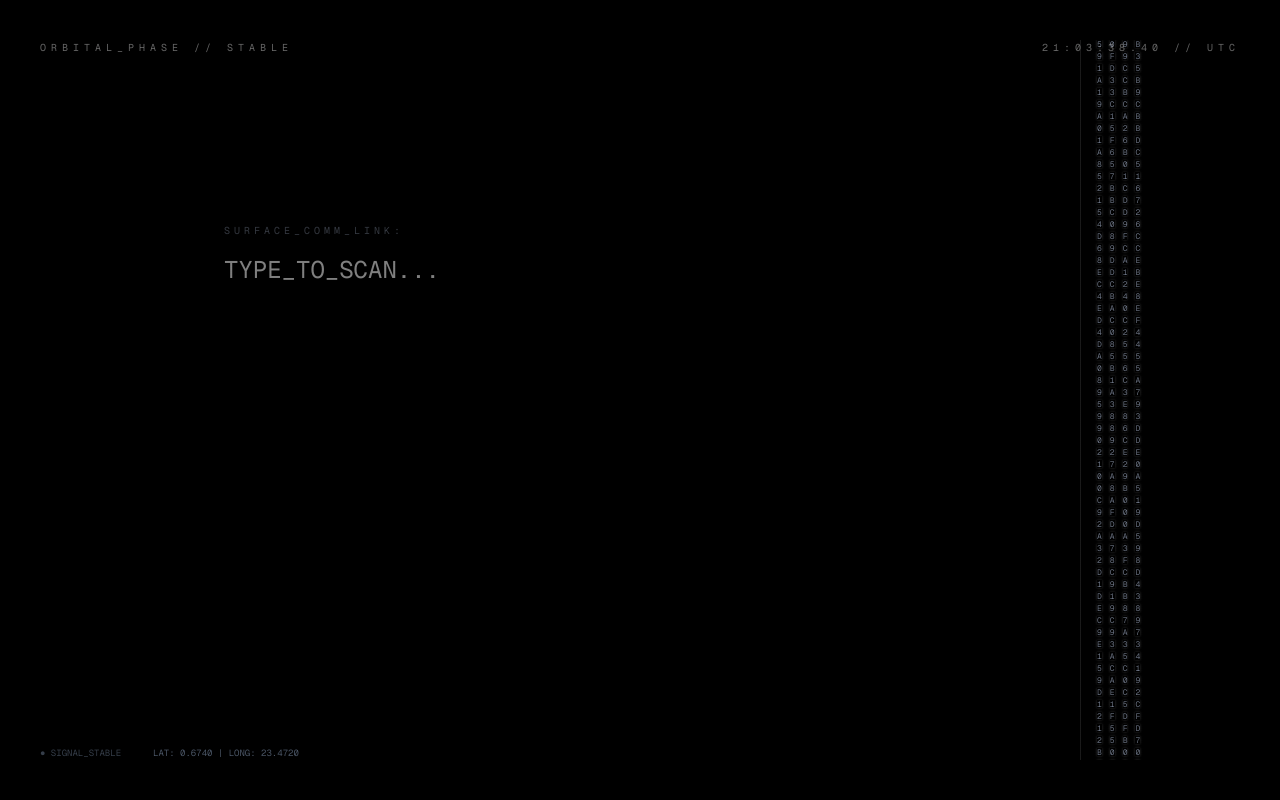
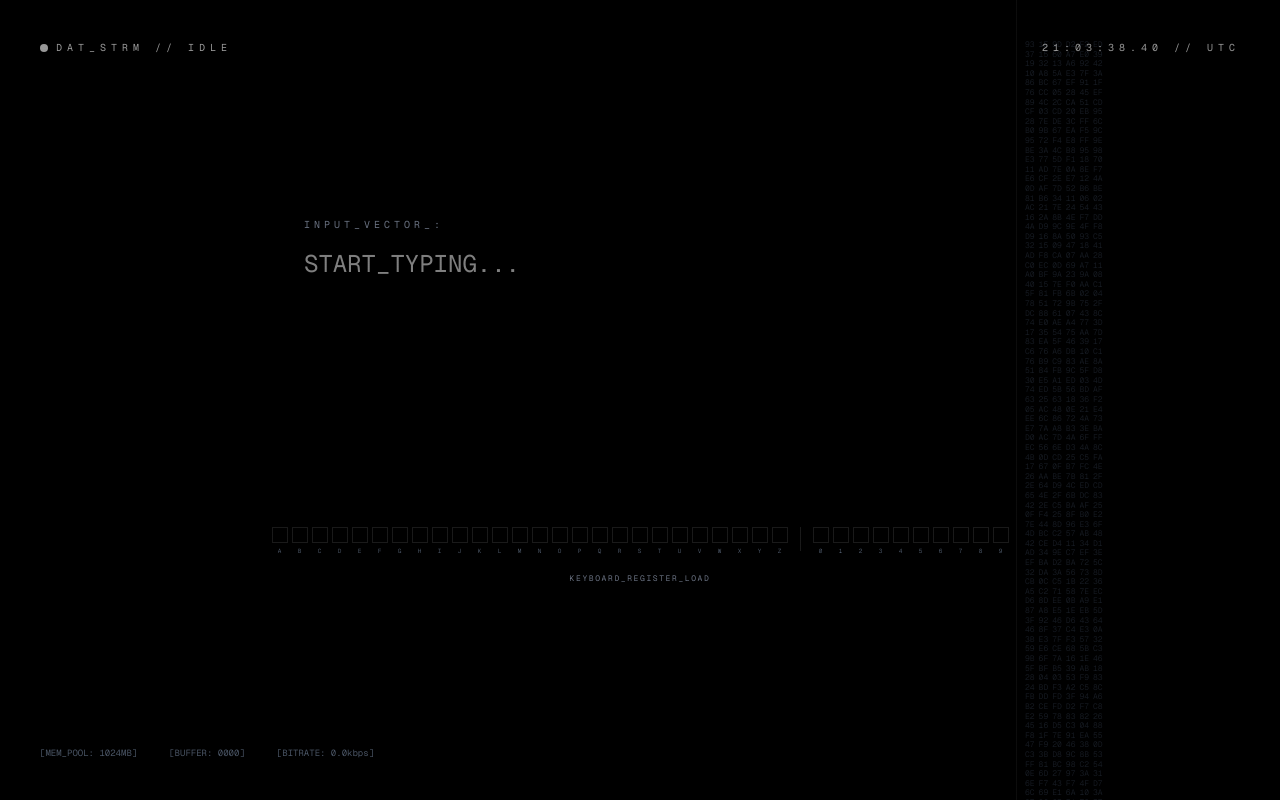
Before and after one commit to marcandreottola/terminal-project, a Next.js app: page / in a window 1280 px wide. Built offline with nearby package versions, Linux system fonts and the light colour scheme.

Commit message:
keyboard register tiles and edge data

```diff
--- a/src/app/page.tsx
+++ b/src/app/page.tsx
@@ -1,5 +1,5 @@
 'use client';
-import { useEffect, useState, useMemo } from 'react';
+import { useEffect, useState } from 'react';
 
 export default function Home() {
   const [input, setInput] = useState('');
@@ -7,7 +7,9 @@ export default function Home() {
   const [mounted, setMounted] = useState(false);
   const [isTyping, setIsTyping] = useState(false);
 
-  // Fix hydration and start clock
+  // Create an object to store the 'fill' value (0-60) for each key
+  const [tileValues, setTileValues] = useState<{ [key: string]: number }>({});
+
   useEffect(() => {
     setMounted(true);
     const timer = setInterval(() => {
@@ -16,82 +18,108 @@ export default function Home() {
     return () => clearInterval(timer);
   }, []);
 
-  // Handle typing state for smooth transitions
   const handleInputChange = (e: React.ChangeEvent<HTMLTextAreaElement>) => {
-    setInput(e.target.value);
+    const val = e.target.value;
+    const lastChar = val.slice(-1).toUpperCase();
+
+    setInput(val);
     setIsTyping(true);
-    const timeout = setTimeout(() => setIsTyping(false), 800); // Slower fade out
+
+    // Update the specific tile value for the key pressed
+    if (/^[A-Z0-9]$/.test(lastChar)) {
+      setTileValues(prev => ({
+        ...prev,
+        [lastChar]: Math.min((prev[lastChar] || 0) + 1, 60)
+      }));
+    }
+
+    const timeout = setTimeout(() => setIsTyping(false), 300);
     return () => clearTimeout(timeout);
   };
 
-  // Generate a static "Lunar Map" grid (square tiles)
-  const lunarTiles = useMemo(() => {
-    return Array.from({ length: 48 }).map(() => Math.random());
-  }, []);
-
   if (!mounted) return <div className="bg-black h-screen" />;
 
+  const alphabet = "ABCDEFGHIJKLMNOPQRSTUVWXYZ".split("");
+  const numbers = "0123456789".split("");
+
   return (
-    <main className="bg-black h-screen text-white font-mono p-10 overflow-hidden flex relative selection:bg-white selection:text-black">
+    <main className="bg-black h-screen text-white font-mono p-10 overflow-hidden flex relative">
       {/* CRT OVERLAY */}
       <div className="absolute inset-0 pointer-events-none z-50 opacity-5 bg-[linear-gradient(rgba(18,16,16,0)_50%,rgba(0,0,0,0.25)_50%),linear-gradient(90deg,rgba(255,0,0,0.06),rgba(0,255,0,0.02),rgba(0,0,255,0.06))] bg-[length:100%_2px,3px_100%]" />
 
       {/* HEADER */}
-      <div className="absolute top-10 left-10 right-10 flex justify-between text-[10px] tracking-[0.5em] opacity-40 z-30">
-        <div>ORBITAL_PHASE // {input.length > 0 ? 'ACTIVE_TRANS' : 'STABLE'}</div>
+      <div className="absolute top-10 left-10 right-10 flex justify-between text-[10px] tracking-[0.5em] opacity-60 z-30">
+        <div className="flex items-center gap-2">
+          <div className={`w-2 h-2 rounded-full ${isTyping ? 'bg-red-500 shadow-[0_0_10px_red]' : 'bg-white'}`} />
+          <span>DAT_STRM // {isTyping ? 'PROCESSING' : 'IDLE'}</span>
+        </div>
         <div>{time} // UTC</div>
       </div>
 
       {/* CENTERED INPUT AREA */}
       <div className="flex-1 flex flex-col items-center justify-center z-20">
         <div className="max-w-2xl w-full">
-          <label className="block text-[10px] mb-4 text-gray-500 tracking-[0.4em] opacity-50">SURFACE_COMM_LINK:</label>
+          <label className="block text-[10px] mb-4 text-gray-500 tracking-[0.4em]">INPUT_VECTOR_:</label>
           <textarea
             autoFocus
-            className="bg-transparent border-none outline-none w-full h-32 text-2xl resize-none uppercase caret-white transition-opacity duration-1000"
-            placeholder="TYPE_TO_SCAN..."
+            className="bg-transparent border-none outline-none w-full h-48 text-2xl resize-none uppercase caret-white"
+            placeholder="START_TYPING..."
             value={input}
             onChange={handleInputChange}
           />
         </div>
 
-        {/* LUNAR SURFACE TILES (Initiated by typing) */}
-        <div className={`grid grid-cols-12 gap-1 mt-12 transition-all duration-1000 ease-in-out ${input.length > 0 ? 'opacity-40 scale-100' : 'opacity-0 scale-95'}`}>
-          {lunarTiles.map((val, i) => (
+        {/* HORIZONTAL TILE BAR (A-Z, 0-9) */}
+        <div className="flex flex-col items-center gap-2 mt-20">
+          <div className="flex gap-1">
+            {alphabet.map((char) => (
+              <div key={char} className="flex flex-col items-center gap-1">
                 <div
-              key={i}
-              className="w-8 h-8 border border-white/10 transition-colors duration-700"
+                  className="w-4 h-4 border border-white/10 transition-colors duration-200"
                   style={{
-                backgroundColor: `rgba(255, 255, 255, ${val * (isTyping ? 0.3 : 0.1)})`,
+                    backgroundColor: `rgba(255, 255, 255, ${(tileValues[char] || 0) / 60})`,
+                    boxShadow: tileValues[char] > 0 ? `0 0 ${tileValues[char] / 4}px rgba(255,255,255,0.3)` : 'none'
                   }}
                 />
+                <span className="text-[6px] text-gray-600">{char}</span>
+              </div>
             ))}
+            <div className="w-[1px] h-6 bg-white/10 mx-2" /> {/* Divider */}
+            {numbers.map((num) => (
+              <div key={num} className="flex flex-col items-center gap-1">
+                <div
+                  className="w-4 h-4 border border-white/10 transition-colors duration-200"
+                  style={{
+                    backgroundColor: `rgba(255, 255, 255, ${(tileValues[num] || 0) / 60})`,
+                    boxShadow: tileValues[num] > 0 ? `0 0 ${tileValues[num] / 4}px rgba(255,255,255,0.3)` : 'none'
+                  }}
+                />
+                <span className="text-[6px] text-gray-600">{num}</span>
+              </div>
+            ))}
+          </div>
+          <div className="text-[8px] text-gray-500 tracking-[0.2em] mt-2">KEYBOARD_REGISTER_LOAD</div>
         </div>
       </div>
 
-      {/* RIGHT SIDE: GLOWING DATA STREAM */}
-      <div className="w-40 border-l border-white/10 flex gap-2 px-4 overflow-hidden pointer-events-none font-mono">
-        {Array.from({ length: 4 }).map((_, i) => (
-          <div key={i} className="flex flex-col text-[8px] leading-none">
-            {Array.from({ length: 120 }).map((_, j) => {
-              const char = Math.random().toString(16).slice(2, 3).toUpperCase();
-              return (
-                <span
-                  key={j}
-                  className={`mb-1 transition-all duration-700 ${isTyping ? 'text-white scale-110 shadow-[0_0_8px_rgba(255,255,255,0.8)]' : 'text-gray-500 shadow-[0_0_3px_rgba(255,255,255,0.2)]'}`}
-                >
-                  {char}
+      {/* RIGHT SIDE: EXPANDED DATA STREAM (Edge aligned) */}
+      <div className="absolute top-0 bottom-0 right-2 w-64 border-l border-white/5 flex gap-1 px-2 py-10 overflow-hidden pointer-events-none">
+        {Array.from({ length: 6 }).map((_, i) => (
+          <div key={i} className="flex flex-col text-[8px] leading-[1.2] opacity-40">
+            {Array.from({ length: 150 }).map((_, j) => (
+              <span key={j} className={`transition-colors duration-500 ${isTyping ? 'text-white' : 'text-gray-700'}`}>
+                {Math.random().toString(16).slice(2, 4).toUpperCase()}
               </span>
-              );
-            })}
+            ))}
           </div>
         ))}
       </div>
 
       {/* FOOTER */}
-      <div className="absolute bottom-10 left-10 text-[9px] text-gray-600 flex gap-8">
-        <span className="animate-pulse">● SIGNAL_STABLE</span>
-        <span>LAT: 0.6740 | LONG: 23.4720</span>
+      <div className="absolute bottom-10 left-10 text-[9px] text-gray-600 space-x-8">
+        <span>[MEM_POOL: 1024MB]</span>
+        <span>[BUFFER: {input.length.toString().padStart(4, '0')}]</span>
+        <span className={isTyping ? 'text-white' : ''}>[BITRATE: {isTyping ? '99.2kbps' : '0.0kbps'}]</span>
       </div>
     </main>
   );
```
Lines whose indentation alone changed are shown as unchanged.
